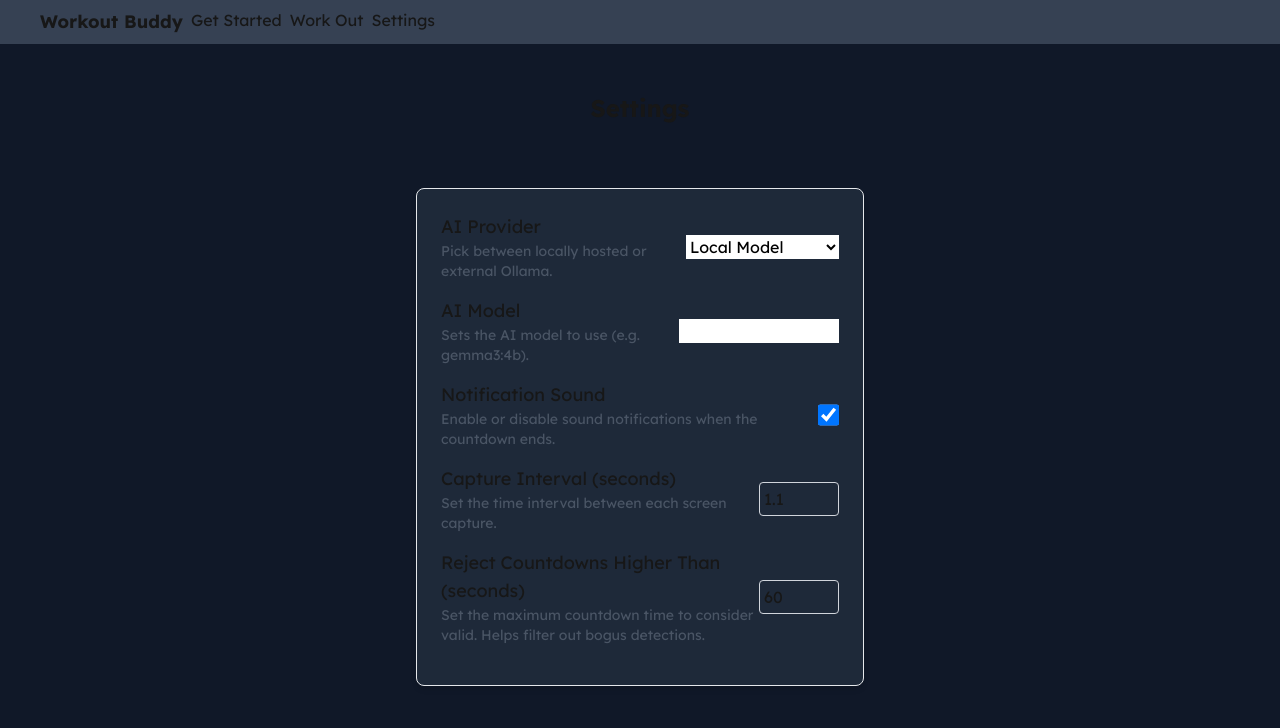
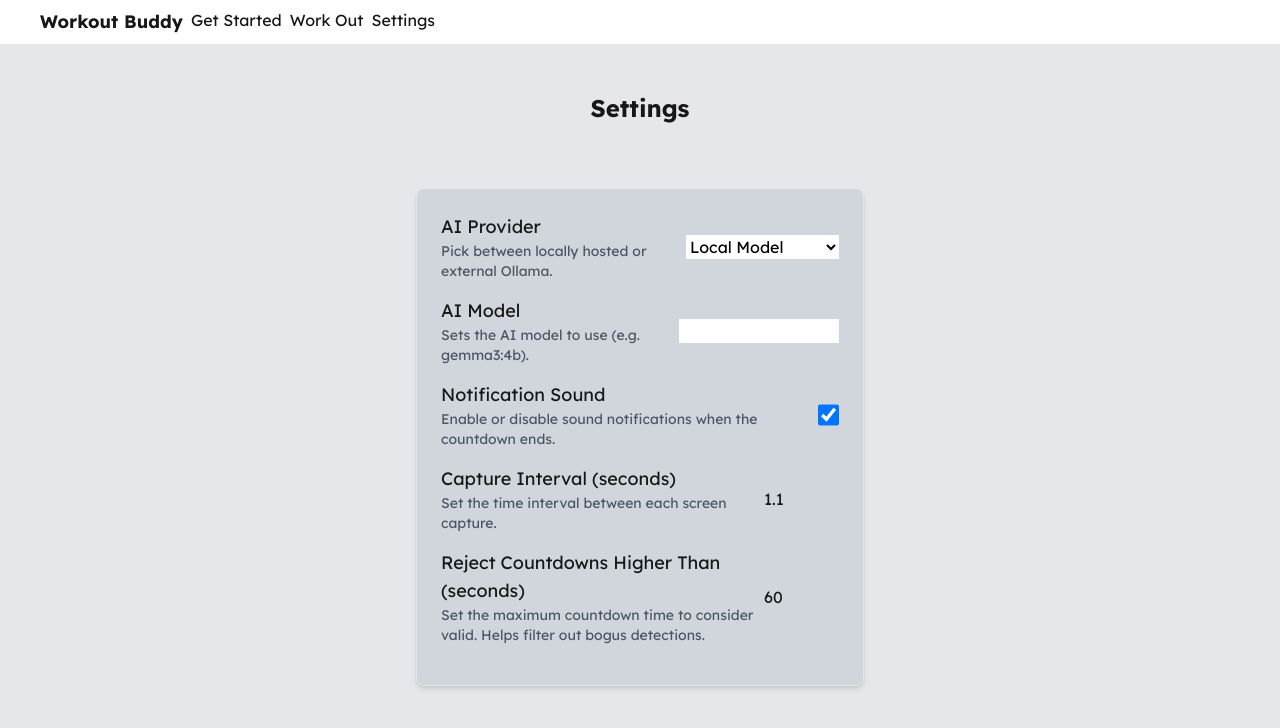
Before and after one commit to mrrfv/workout-buddy-web, a Next.js app in the folder web/: page /settings in a window 1280 px wide. Shown: the top 728 px of the page. Built offline with nearby package versions, Linux system fonts and the light colour scheme.

Commit message:
feat: Add light mode support

```diff
--- a/web/src/app/get-started/page.tsx
+++ b/web/src/app/get-started/page.tsx
@@ -36,7 +36,7 @@ export default function GetStarted() {
 
     return (
         <>
-            <section className="flex min-h-screen flex-col items-center justify-center bg-gray-900">
+            <section className="flex min-h-screen flex-col items-center justify-center bg-gray-200 dark:bg-gray-900">
                 <h1 className="text-4xl font-bold my-4 text-center">Get Started with Workout Buddy</h1>
                 <p className="text-lg text-center max-w-xl mb-2 px-4">To begin, you need to set up Ollama - a local AI model server.</p>
                 <p className="text-lg text-center max-w-xl mb-8 px-4">Follow the instructions below to install and run Ollama on your machine.</p>
--- a/web/src/app/layout.tsx
+++ b/web/src/app/layout.tsx
@@ -24,7 +24,7 @@ export default function RootLayout({
     <html lang="en">
       <body className={`${lexend.variable} antialiased`}>
         <SettingsProvider>
-          <header className="bg-gray-700 p-2">
+          <header className="bg-white dark:bg-gray-700 p-2">
             <div className="flex flex-row flex-wrap pl-8 gap-2">
               <Link href="/" className="text-lg font-bold">Workout Buddy</Link>
               <Link href={"/get-started"}>Get Started</Link>
--- a/web/src/app/page.tsx
+++ b/web/src/app/page.tsx
@@ -4,7 +4,7 @@ import Image from "next/image";
 export default function Landing() {
     return (
         <>
-            <section className="flex min-h-screen lg:flex-row flex-col items-center justify-center font-sans bg-gray-900">
+            <section className="flex min-h-screen lg:flex-row flex-col items-center justify-center font-sans bg-gray-200 dark:bg-gray-900">
                 <Image src="/demo.webp" alt="Workout Buddy Demo" width={370} height={349} className="rounded-lg shadow-lg mb-8 lg:order-last lg:ml-8"/>
                 <div>
                     <h1 className="text-4xl font-bold mb-4 text-center">Feel the burn. Don't burn your ears.</h1>
--- a/web/src/app/settings/page.tsx
+++ b/web/src/app/settings/page.tsx
@@ -5,10 +5,10 @@ import { SettingsComponent } from "./component";
 export default function Settings() {
   return (
     <>
-      <div className="min-h-screen bg-gray-900">
+      <div className="min-h-screen bg-gray-200 dark:bg-gray-900">
         <h1 className="text-2xl font-bold pt-12 text-center">Settings</h1>
         <div className="flex justify-center font-sans px-4 py-8">
-          <div className="mt-8 w-full max-w-md bg-gray-800 rounded-lg shadow-md border border-gray-200 dark:border-gray-700 p-6">
+          <div className="mt-8 w-full max-w-md bg-gray-300 dark:bg-gray-800 rounded-lg shadow-md border border-gray-200 dark:border-gray-700 p-6">
             <SettingsComponent />
           </div>
         </div>
--- a/web/src/app/workout/page.tsx
+++ b/web/src/app/workout/page.tsx
@@ -166,8 +166,8 @@ export default function Home() {
   }, [settings]);
 
   return (
-    <div className="flex min-h-screen items-center justify-center bg-gray-900">
-      <main className=" min-h-screen w-full max-w-3xl flex-col items-center justify-between py-32 px-16 bg-gray-900 sm:items-start">
+    <div className="flex min-h-screen items-center justify-center bg-gray-200 dark:bg-gray-900">
+      <main className=" min-h-screen w-full max-w-3xl flex-col items-center justify-between py-32 px-16 sm:items-start">
         {!isCapturing ? (
           <div className='text-center'>
             <h1 className="text-4xl font-bold mb-8 text-black dark:text-white">Ready? Set?</h1>
```
